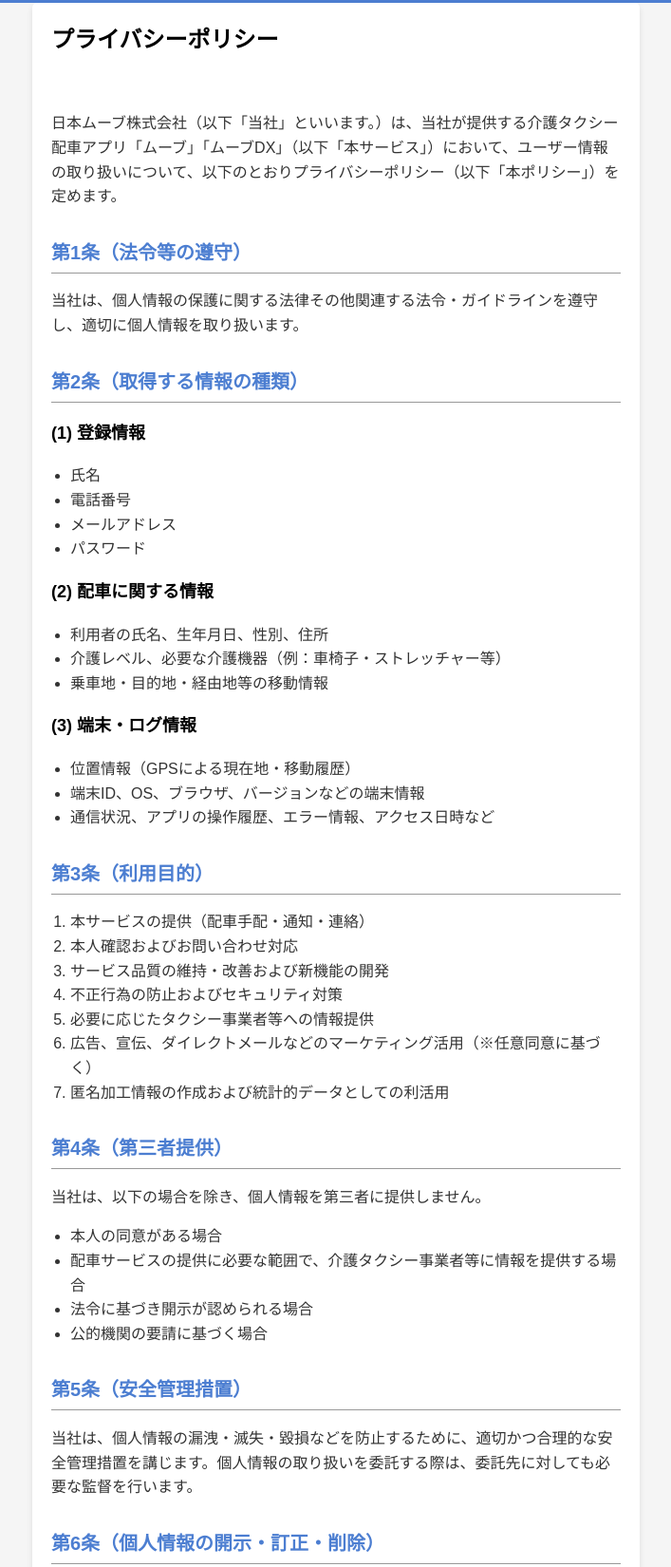
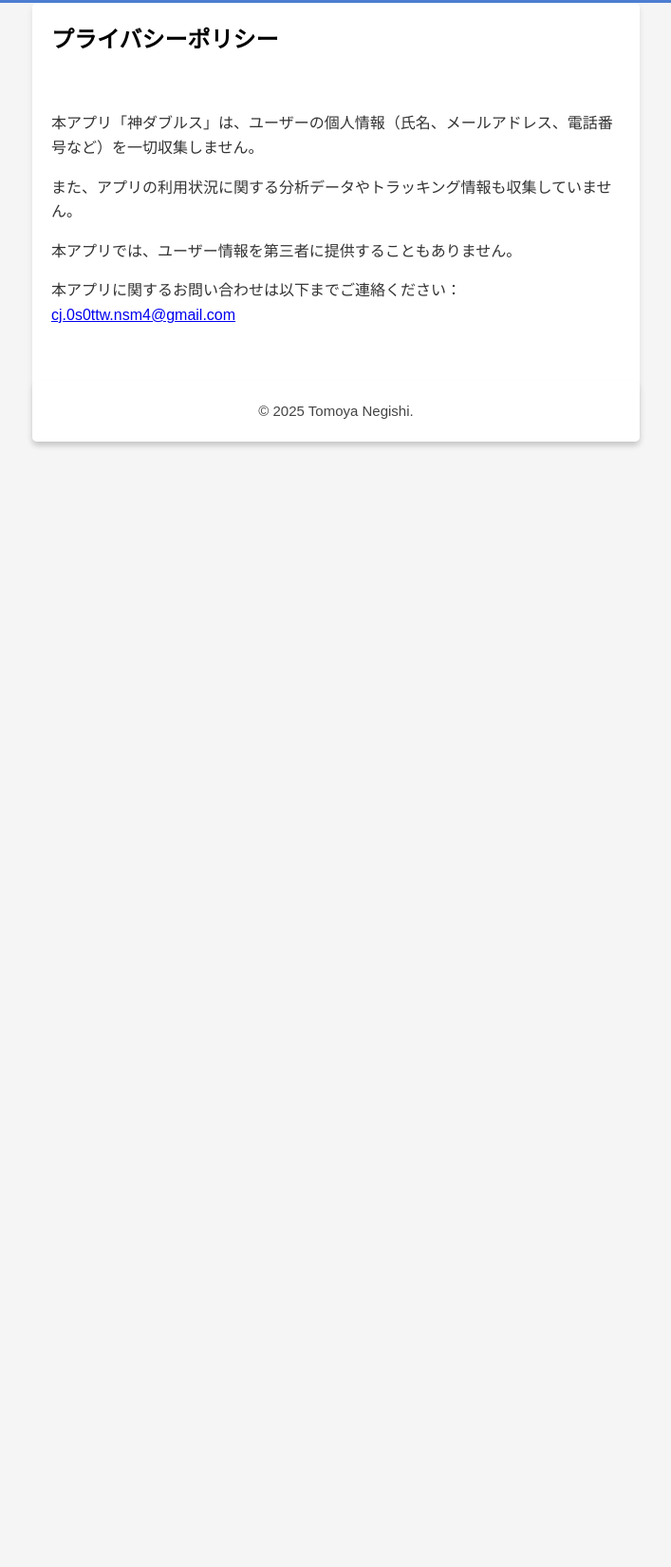
Before and after one commit to tomoya092013/privacy-policy-DoublesMaker, a plain HTML site: page index.html in a window 1280 px wide. Shown: the part 1-1651 px from the top of the page at 95% size, without its empty margins (286-993 px from the left). After the commit the page ends 800 px from the top, so only its background shows below. Drawn offline with Linux system fonts and the light colour scheme.

Commit message:
Revise privacy policy for '神ダブルス' app
Updated the privacy policy title and content to reflect changes for the '神ダブルス' app. Removed old policy details and added new statements regarding user data collection and contact information.

```diff
--- a/index.html
+++ b/index.html
@@ -3,7 +3,7 @@
 
 <head>
 	<meta charset="UTF-8">
-	<title>プライバシーポリシー - ムーブアプリ</title>
+	<title>プライバシーポリシー - 神ダブルス</title>
 	<meta name="viewport" content="width=device-width, initial-scale=1.0">
 	<style>
 		@charset "UTF-8";
@@ -36,20 +36,6 @@
 			padding: 20px;
 			margin: 0;
 			font-size: 24px;
-		}
-
-		h2 {
-			font-size: 20px;
-			color: #4c7ed1;
-			font-weight: bold;
-			margin-top: 1.5em;
-			border-bottom: 1px solid #999;
-			padding-bottom: 5px;
-		}
-
-		h3 {
-			font-size: 18px;
-			margin-top: 1em;
 		}
 
 		p,
@@ -92,81 +78,14 @@
 				<h1>プライバシーポリシー</h1>
 			</header>
 			<main>
-
-				<p>日本ムーブ株式会社（以下「当社」といいます。）は、当社が提供する介護タクシー配車アプリ「ムーブ」「ムーブDX」（以下「本サービス」）において、ユーザー情報の取り扱いについて、以下のとおりプライバシーポリシー（以下「本ポリシー」）を定めます。
-				</p>
-
-				<h2>第1条（法令等の遵守）</h2>
-				<p>当社は、個人情報の保護に関する法律その他関連する法令・ガイドラインを遵守し、適切に個人情報を取り扱います。</p>
-
-				<h2>第2条（取得する情報の種類）</h2>
-				<h3>(1) 登録情報</h3>
-				<ul>
-					<li>氏名</li>
-					<li>電話番号</li>
-					<li>メールアドレス</li>
-					<li>パスワード</li>
-				</ul>
-				<h3>(2) 配車に関する情報</h3>
-				<ul>
-					<li>利用者の氏名、生年月日、性別、住所</li>
-					<li>介護レベル、必要な介護機器（例：車椅子・ストレッチャー等）</li>
-					<li>乗車地・目的地・経由地等の移動情報</li>
-				</ul>
-				<h3>(3) 端末・ログ情報</h3>
-				<ul>
-					<li>位置情報（GPSによる現在地・移動履歴）</li>
-					<li>端末ID、OS、ブラウザ、バージョンなどの端末情報</li>
-					<li>通信状況、アプリの操作履歴、エラー情報、アクセス日時など</li>
-				</ul>
-
-				<h2>第3条（利用目的）</h2>
-				<ol>
-					<li>本サービスの提供（配車手配・通知・連絡）</li>
-					<li>本人確認およびお問い合わせ対応</li>
-					<li>サービス品質の維持・改善および新機能の開発</li>
-					<li>不正行為の防止およびセキュリティ対策</li>
-					<li>必要に応じたタクシー事業者等への情報提供</li>
-					<li>広告、宣伝、ダイレクトメールなどのマーケティング活用（※任意同意に基づく）</li>
-					<li>匿名加工情報の作成および統計的データとしての利活用</li>
-				</ol>
-
-				<h2>第4条（第三者提供）</h2>
-				<p>当社は、以下の場合を除き、個人情報を第三者に提供しません。</p>
-				<ul>
-					<li>本人の同意がある場合</li>
-					<li>配車サービスの提供に必要な範囲で、介護タクシー事業者等に情報を提供する場合</li>
-					<li>法令に基づき開示が認められる場合</li>
-					<li>公的機関の要請に基づく場合</li>
-				</ul>
-
-				<h2>第5条（安全管理措置）</h2>
-				<p>当社は、個人情報の漏洩・滅失・毀損などを防止するために、適切かつ合理的な安全管理措置を講じます。個人情報の取り扱いを委託する際は、委託先に対しても必要な監督を行います。</p>
-
-				<h2>第6条（個人情報の開示・訂正・削除）</h2>
-				<p>ユーザーは、当社に対し自己の個人情報について、開示・訂正・利用停止・削除を求めることができます。当社は正当な請求であると確認した場合には、速やかに対応します。</p>
-
-				<h2>第7条（匿名加工情報の取扱い）</h2>
-				<p>当社は、個人を特定できないよう適切に加工した匿名加工情報を、以下の目的で取り扱います。</p>
-				<ul>
-					<li>統計データとしてのマーケティング分析・サービス改善</li>
-					<li>行政機関や提携先への非個人情報の提供</li>
-				</ul>
-				<p>匿名加工情報は、個人が特定されることのないよう安全に管理され、再識別を行いません。</p>
-
-				<h2>第8条（ポリシーの改訂）</h2>
-				<p>当社は、本ポリシーの内容を随時見直し、改善に努めます。重大な変更がある場合は、当社ウェブサイトまたはアプリ上で告知いたします。</p>
-
-				<h2>お問い合わせ窓口</h2>
-				<p>
-					日本ムーブ株式会社<br>
-					〒105-0014 東京都港区芝三丁目2-11<br>
-					E-mail：move-info@japan-move.com
-				</p>
-
+				<p>本アプリ「神ダブルス」は、ユーザーの個人情報（氏名、メールアドレス、電話番号など）を一切収集しません。</p>
+    			<p>また、アプリの利用状況に関する分析データやトラッキング情報も収集していません。</p>
+    			<p>本アプリでは、ユーザー情報を第三者に提供することもありません。</p>
+    			<p>本アプリに関するお問い合わせは以下までご連絡ください：<br>
+    			<a href="mailto:cj.0s0ttw.nsm4@gmail.com">cj.0s0ttw.nsm4@gmail.com</a></p>
 			</main>
 			<footer>
-				© Japan Move Ltd.
+				© 2025 Tomoya Negishi.
 			</footer>
 		</div>
 	</div>
```
